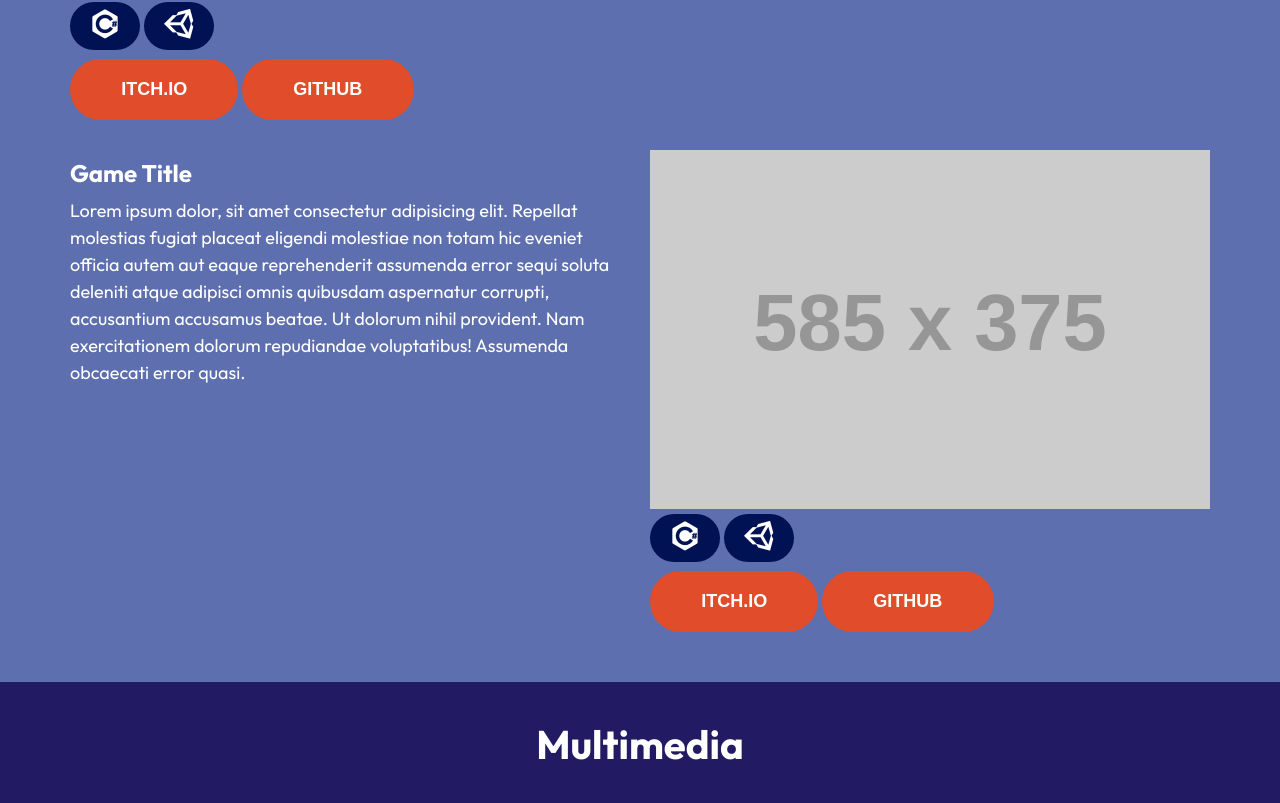
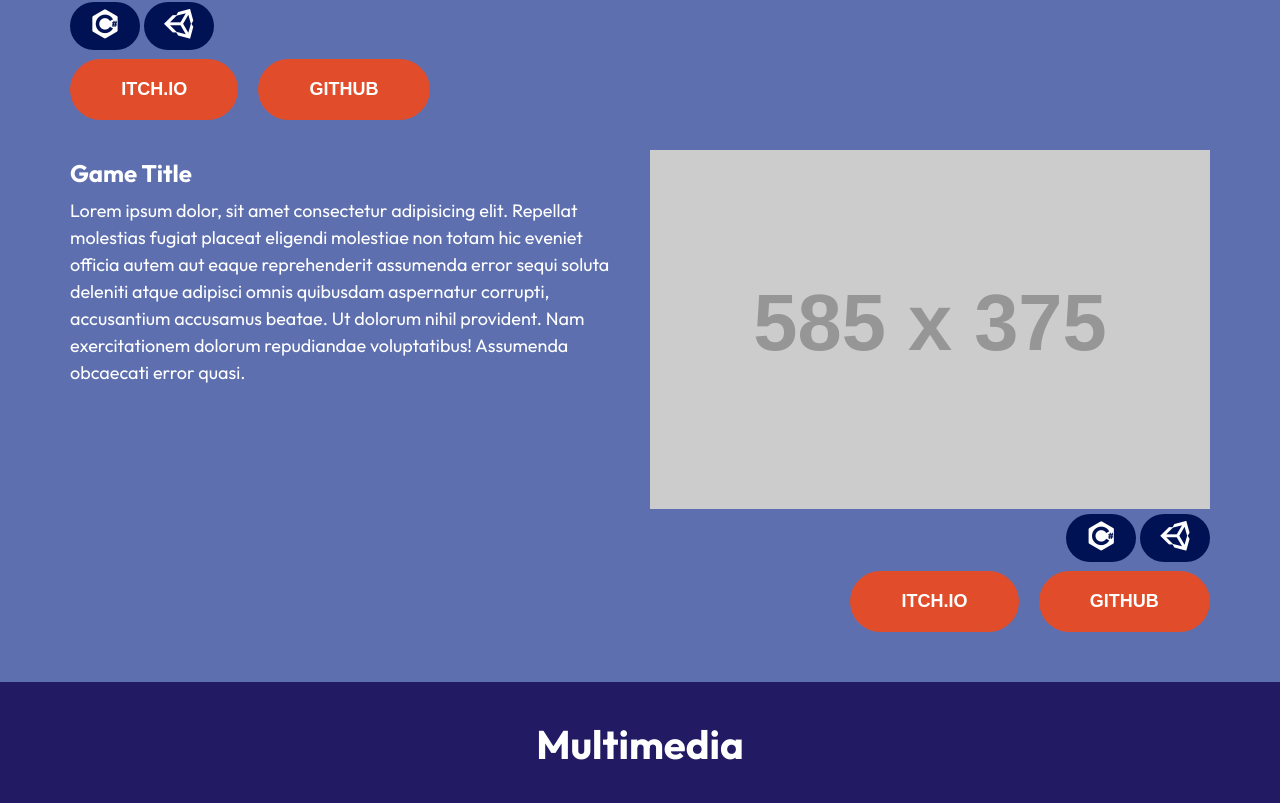
Before and after one commit to Abe-54/Personal-Website, a plain HTML site: page index.html in a window 1280 px wide. Shown: the part 2098-2901 px from the top of the page. Drawn offline with nearby package versions, Linux system fonts and the light colour scheme; placeholder pictures from the web are drawn by us.

Commit message:
Adjusted game accesories

```diff
--- a/css/styles.css
+++ b/css/styles.css
@@ -461,12 +461,17 @@ a {
 }
 
 .game {
-  gap: 0rem 2rem;
-  margin: 2rem 0rem;
+    gap: 0rem 2rem;
+    margin: 2rem 0rem;
+}
+
+.game__accesories {
+    display: flex;
+    justify-content: end;
 }
 
 .game__heading {
-  margin: 1rem 0;
+    margin: 1rem 0;
 }
 
 .game__image {
@@ -486,6 +491,18 @@ a {
 @media screen and (min-width: 768px) {
   .game:nth-of-type(even) .game__content {
     order: 1;
+  }
+
+  .game:nth-of-type(odd) .game__accesories {
+    justify-content: start;
+  }
+
+  .game:nth-of-type(odd) .game__accesories .btn{
+    margin-right: 2rem;
+  }
+
+  .game:nth-of-type(even) .game__accesories .btn {
+    margin-left: 2rem;
   }
 }
 
--- a/index.html
+++ b/index.html
@@ -134,12 +134,16 @@
       <article class="grid grid--1x2 game">
         <div class="game_content">
           <img class="game__image" src="https://via.placeholder.com/585x375" alt="" />
+          <div class="game__accesories">
             <ul class="list tools--list">
               <li class="list__item"><span class="tag tag--primary"><i class="devicon-csharp-plain"></i></span></li>
               <li class="list__item"><span class="tag tag--primary"><i class="devicon-unity-original"></i></span></li>
             </ul>
+          </div>
+          <div class="game__accesories">
             <button class="btn btn--primary">Itch.io</button>
             <button class="btn btn--primary">Github</button>
+          </div>
         </div>
         <div class="game_content">
           <h3 class="game__heading">Game Title</h3>
@@ -154,12 +158,16 @@
       <article class="grid grid--1x2 game">
         <div class="game__content">
           <img class="game__image" src="https://via.placeholder.com/585x375" alt="" />
+          <div class="game__accesories">
             <ul class="list tools--list">
               <li class="list__item"><span class="tag tag--primary"><i class="devicon-csharp-plain"></i></span></li>
               <li class="list__item"><span class="tag tag--primary"><i class="devicon-unity-original"></i></span></li>
             </ul>
+          </div>
+          <div class="game__accesories">
             <button class="btn btn--primary">Itch.io</button>
             <button class="btn btn--primary">Github</button>
+          </div>
         </div>
         <div class="game_content">
           <h3 class="game__heading">Game Title</h3>
```
Lines whose indentation alone changed are shown as unchanged.
